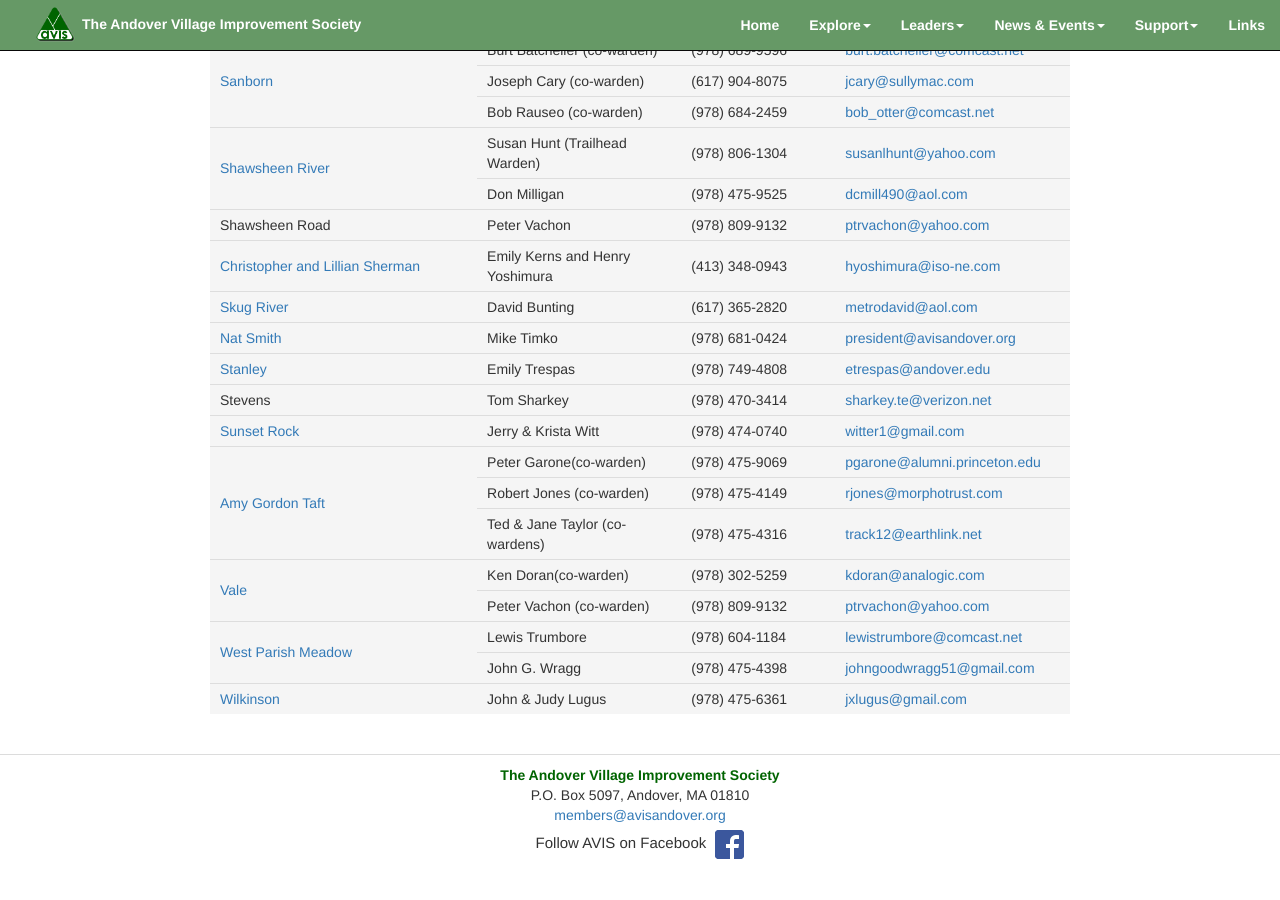
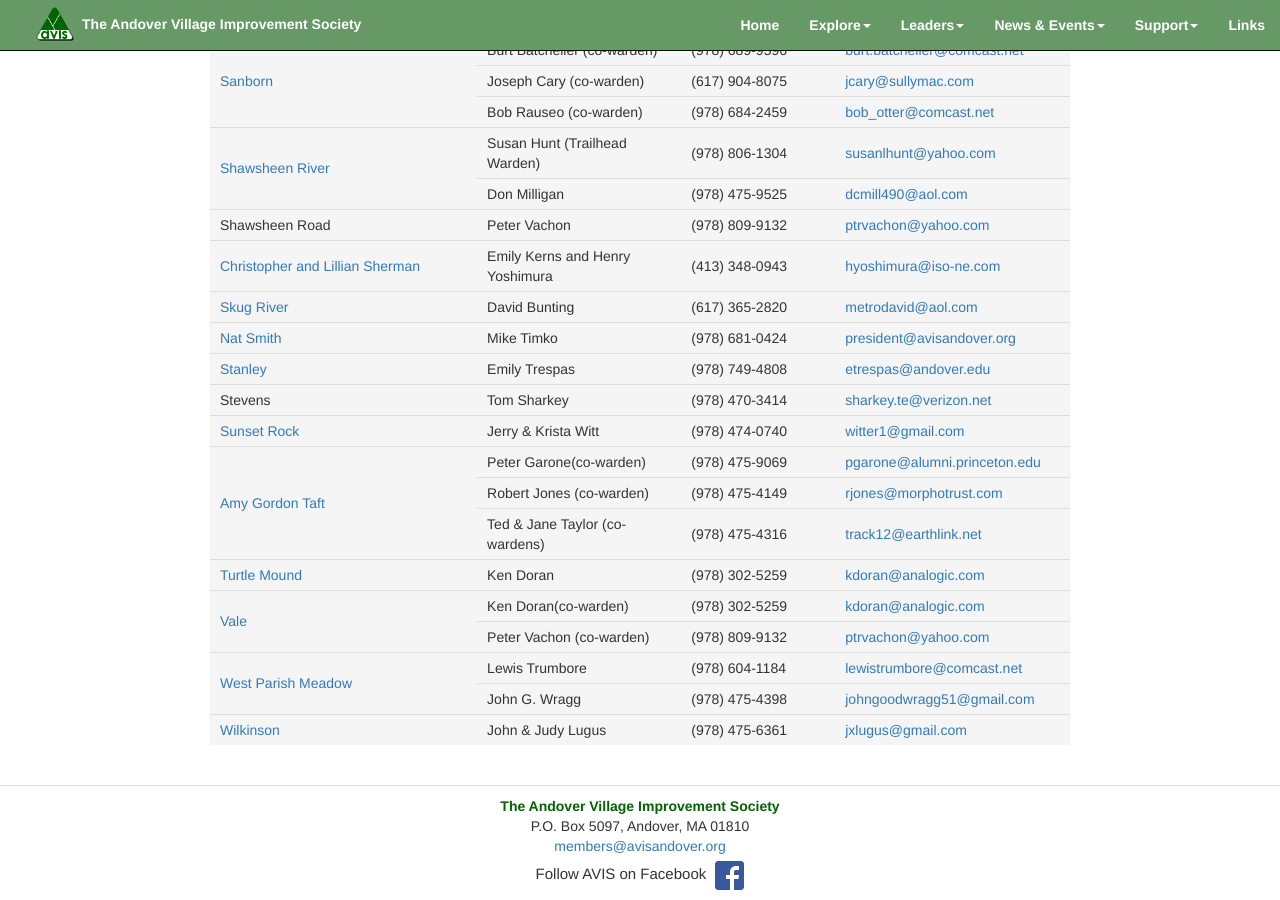
Before and after one commit to avisandover/avis-website, a Jekyll site: the page built from wardens.html, in a window 1280 px wide and 900 px high, scrolled down 1758 px. Built offline with Jekyll 4.4.1, drawn with Linux system fonts in a browser that asks for light colours; before the commit the page ends 2627 px from its top, so only the background shows below that.

Commit message:
Added Warden Ken Doran for Turtle Mound

```diff
--- a/wardens.html
+++ b/wardens.html
@@ -346,6 +346,12 @@
         <td><a href="mailto:track12@earthlink.net">track12@earthlink.net</a></td>
       </tr>
       <tr>
+        <td><a href="/turtle.html">Turtle Mound</a></td>
+        <td>Ken Doran</td>
+        <td>(978) 302-5259</td>
+        <td><a href="mailto:kdoran@analogic.com">kdoran@analogic.com</a></td>
+      </tr>
+      <tr>
         <td rowspan="2"><a href="/vale.html">Vale</a></td>
         <td>Ken Doran(co-warden)</td>
         <td>(978) 302-5259</td>
```
